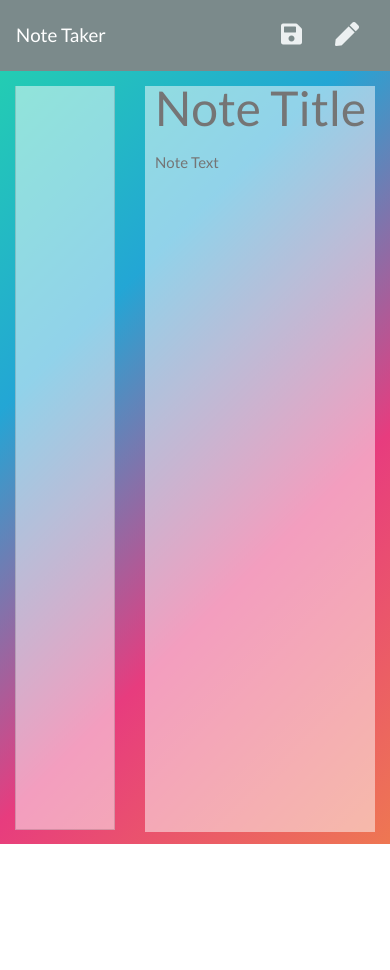
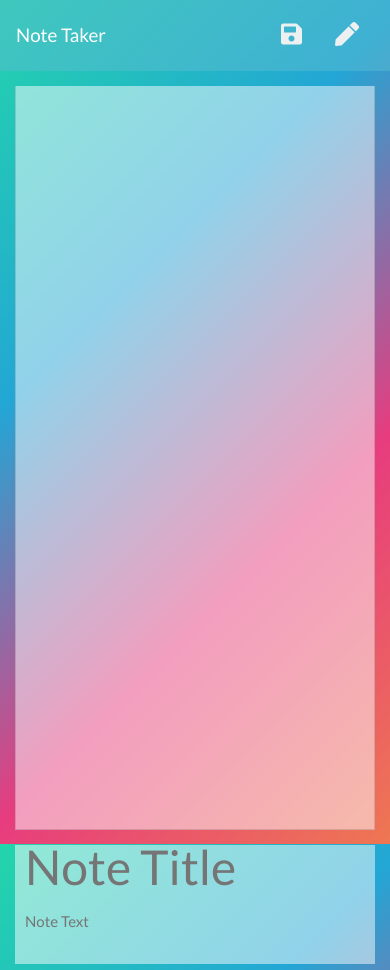
Before and after one commit to paveldarii/inspiration-note-taker, a website: page public/notes.html in a window 390 px wide. Before the commit the page ends 844 px from the top, so only its background shows below. Drawn offline with nearby package versions, Linux system fonts and the light colour scheme; no server answers.

Commit message:
removed bootsrap class from nav bar

```diff
--- a/public/notes.html
+++ b/public/notes.html
@@ -13,7 +13,7 @@
 </head>
 
 <body>
-  <nav class="navbar navbar-dark bg-dark">
+  <nav class="navbar navbar-dark">
     <a class="navbar-brand" href="/">Note Taker
     </a>
     <div class="icons">
@@ -23,13 +23,13 @@
   </nav>
   <div class="container-fluid">
     <div class="row">
-      <div class="col-4 list-container ">
+      <div class="col-md-4 list-container ">
         <div class="card">
           <ul class="list-group">
           </ul>
         </div>
       </div>
-      <div class="col-8">
+      <div class="col-md-8">
         <input class="note-title" placeholder="Note Title" maxlength="28" type="text">
         <textarea class="note-textarea" placeholder="Note Text"></textarea>
       </div>
```
